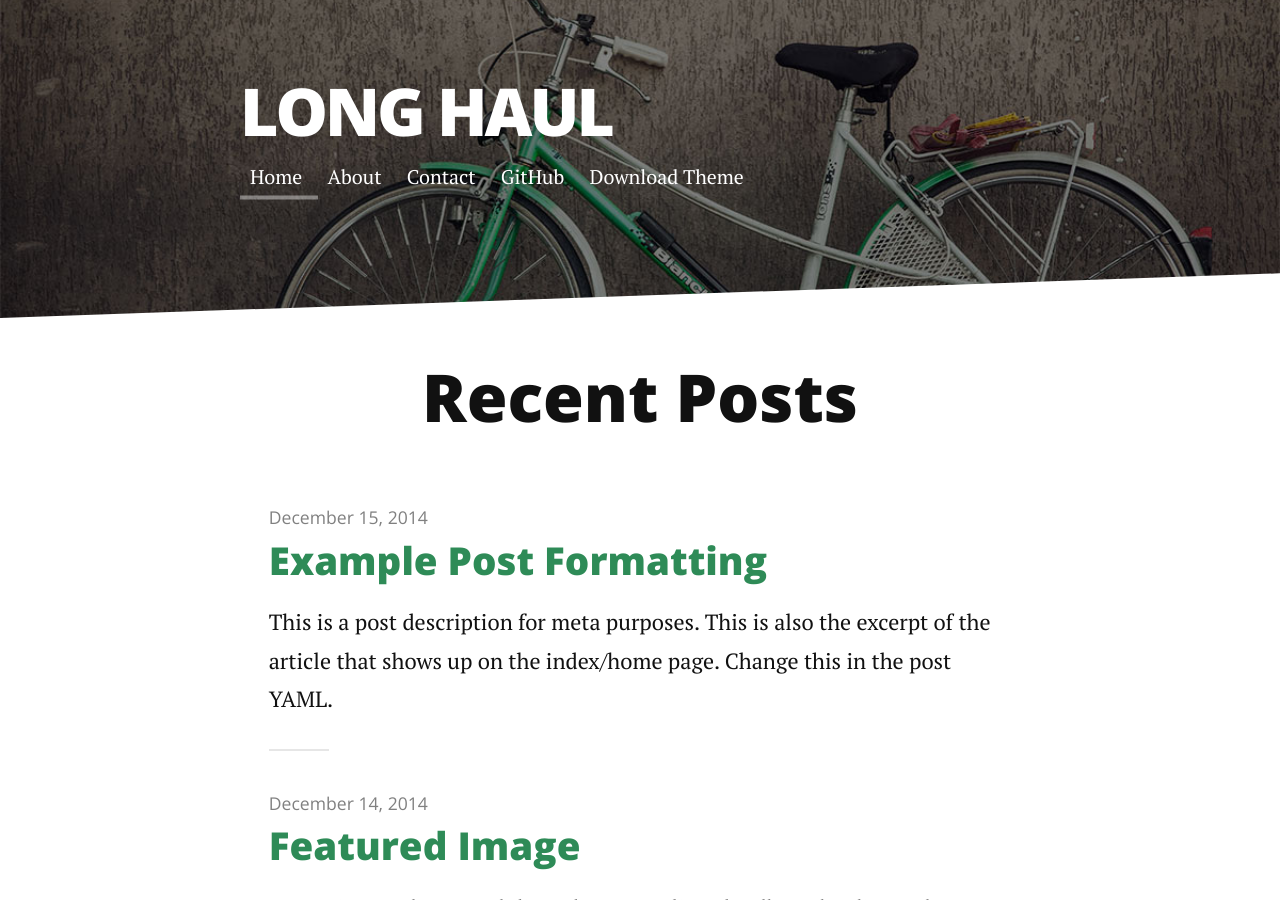
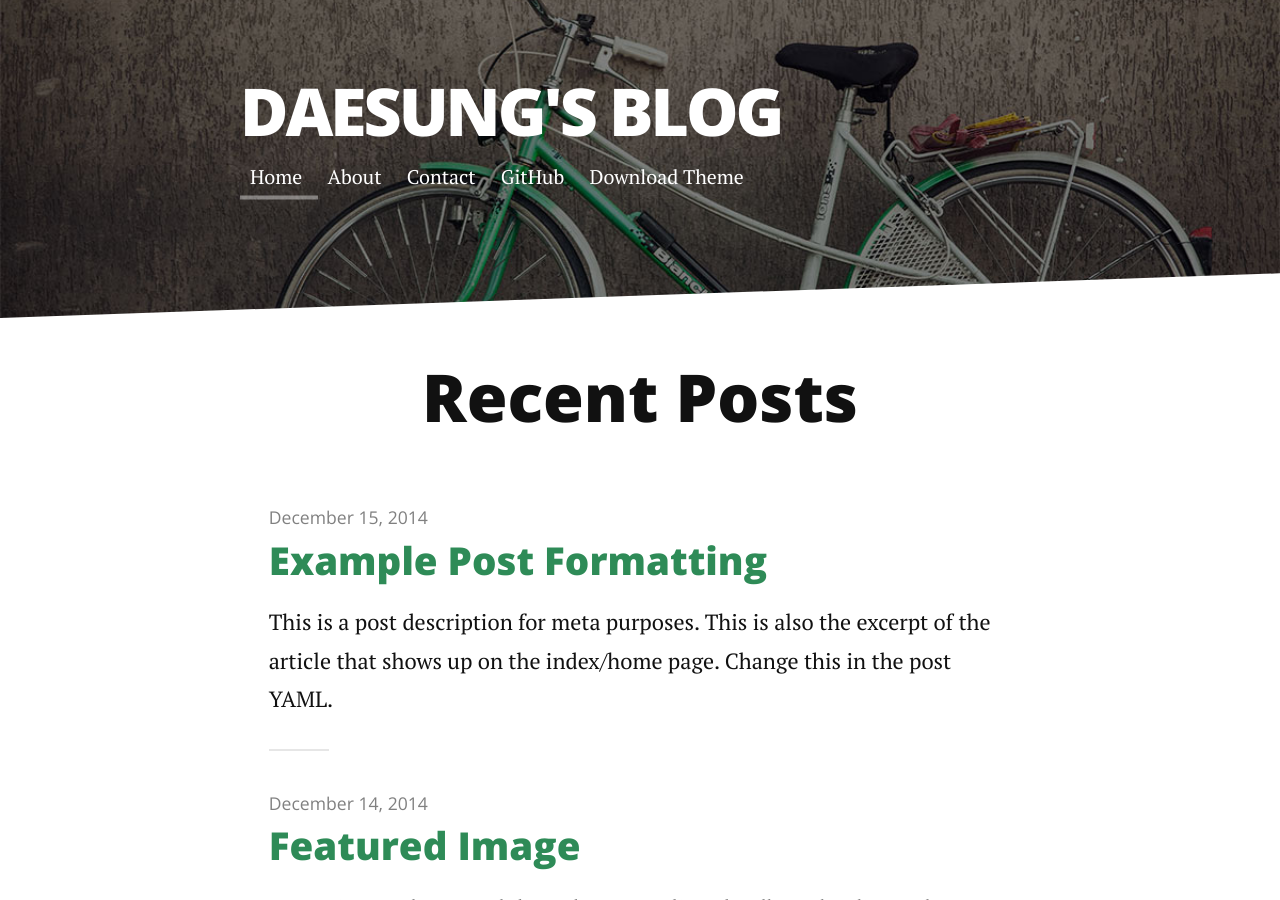
Before and after one commit to dskim10/dskim10.github.io, a Jekyll site: the page built from index.html, in a window 1280 px wide and 900 px high. Built offline with Jekyll 4.4.1, drawn with Linux system fonts in a browser that asks for light colours; nearby versions of some CDN libraries; the list of posts is cut into pages by our own code.

Commit message:
title changes

```diff
--- a/_config.yml
+++ b/_config.yml
@@ -1,7 +1,7 @@
-title: Long Haul
-description: Long Form Jekyll theme built with SASS / COMPASS / SUSY
+title: Daesung's blog
+description: Daesung's blog
 
-url: http://brianmaierjr.github.com/long-haul
+url: https://dskim10.github.io/
 baseurl: ""
 paginate_path: "blog/page:num/"
 permalink: blog/:title/
@@ -23,6 +23,6 @@ social:
   github: brianmaierjr
   twitter: brianmaierjr
   facebook: brianmaierjr
-  email: brimaidesigns@gmail.com
+  email: dskim10@gmail.com
 
 google_analytics: "UA-58263416-1"
```
